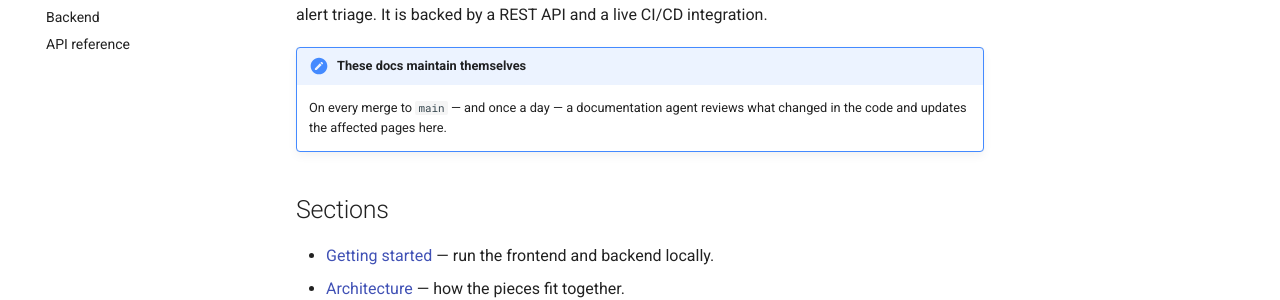
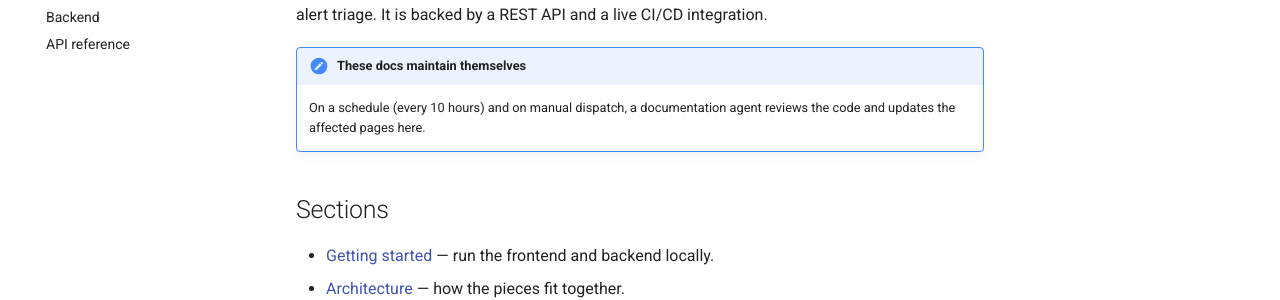
Before and after one commit to Gunashekharp/sdlc-sample-worflow, an MkDocs documentation site: the page built from docs/index.md, in a window 1280 px wide. Shown: the part 229-529 px from the top of the page. Built offline with MkDocs 1.6.1 and Material for MkDocs 9.7.7, drawn with Linux system fonts in a browser that asks for light colours.

Commit message:
docs: automated update by the documentation agent

```diff
--- a/docs/index.md
+++ b/docs/index.md
@@ -6,8 +6,8 @@ review, deploys, RCAs, and alert triage. It is backed by a REST API and a live
 CI/CD integration.
 
 !!! note "These docs maintain themselves"
-    On every merge to `main` — and once a day — a documentation agent reviews
-    what changed in the code and updates the affected pages here.
+    On a schedule (every 10 hours) and on manual dispatch, a documentation
+    agent reviews the code and updates the affected pages here.
 
 ## Sections
 
```
Also changed, not shown: docs/architecture.md (+1 -1 lines), docs/backend.md (+1 -1 lines), docs/frontend.md (+1 -1 lines), docs/getting-started.md (+1 -1 lines).
